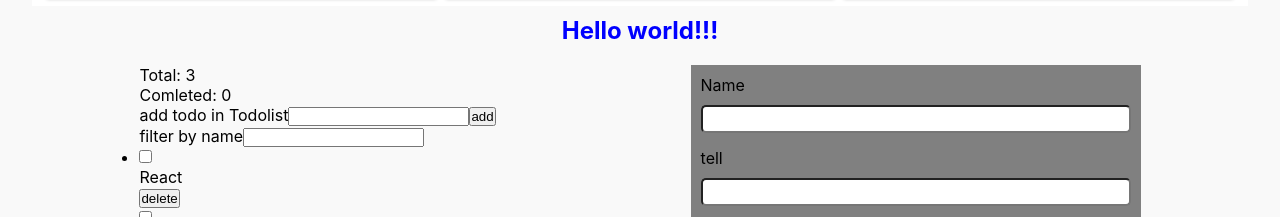
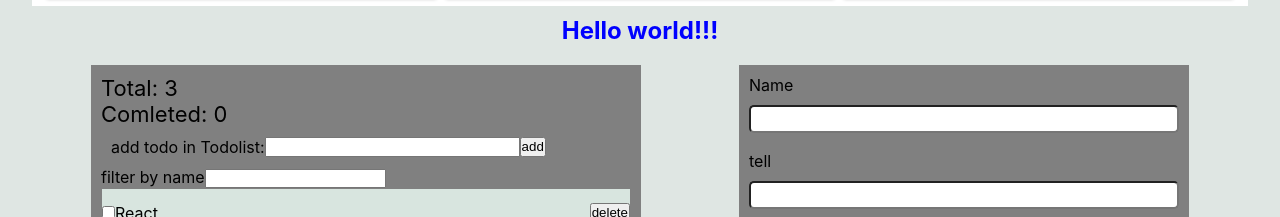
Before and after one commit to VasylArtymovych/react-components, a React (Create React App) app: page / in a window 1280 px wide. Shown: the part 583-800 px from the top of the page. Built offline with nearby package versions, Linux system fonts and the light colour scheme.

Commit message:
added css

```diff
--- a/src/components/App/App.js
+++ b/src/components/App/App.js
@@ -1,36 +1,33 @@
 import React, {Component} from "react";
-import styled, {createGlobalStyle} from 'styled-components';
+import styled from 'styled-components';
 import PaintingList from "../PaintingList";
 import paintings from '../../painting.json';
 import Section from "../Section";
-// import s from './App.module.css';
-// import Todos from '../TodoList/todos.json';
 import TodoList from '../TodoList';
 import Form from '../Form';
 import Title from '../Title';
 import FlexContainer from "../FlexContainer";
 
-const Global = createGlobalStyle`
-  * {
-    margin: 0;
-    padding: 0;
-    box-sizing: border-box;
-  }
-`;
-
 const AppWraper = styled.div`
   width: 100%;
   min-height: 100vh;
   padding: 2rem;
-  background: rgba(174, 167, 171, 0.07);
+
+  @media ${props => props.theme.media.phone} {
+    background: ${props => props.theme.background.primary};
+  };
+  @media ${props => props.theme.media.tablet} {
+    background: ${props => props.theme.background.secondary};
+  };
+  @media ${props => props.theme.media.desktop} {
+    background: ${props => props.theme.background.secondary};
+  };
 `;
 
 class App extends Component {
 
   render(){
     return (
-      <>
-      <Global/>
       <AppWraper>
 
         <Section title="Cards">
@@ -44,10 +41,7 @@ class App extends Component {
           <Form />
         </FlexContainer>
 
-
-
       </AppWraper>
-      </>
     )
   }
 }
--- a/src/components/Form.js
+++ b/src/components/Form.js
@@ -3,78 +3,6 @@ import shortid from 'shortid';
 import styled, {css} from 'styled-components';
 import FlexContainer from "./FlexContainer";
 // import Button from "./Button";
-
-const StyledForm = styled.form`
-    display: flex;
-    flex-direction: column;
-    justify-content: space-between;
-    width: 450px;
-    padding: 10px;
-    background: grey;
-`;
-
-const StyledLabel = styled.label`
-    font-size: 16px;
-    margin-bottom: 15px;
-`;
-
-const StyledInput = styled.input.attrs((props) => ({
-    type: props.type || "text",
-}))`
-    width: 100%;
-    height: 28px;
-    font-size: 1em;
-    border-radius: 5px;
-    margin-top: 10px;
-    padding: ${({padding}) => padding}
-`;
-
-const RadioLabel = styled.label`
-    display: flex;
-    align-items: center;
-    gap: 8px;
-
-`;
-const RadioInput = styled.input.attrs({type: 'radio'})``;
-
-const RadioText = styled.span`
-    ${(props) => {
-        switch (props.mode) {
-            case 'dark':
-            return css`
-                color: blue;
-                ${RadioInput}:checked + && {
-                    color: red;
-                }
-            `;
-        default:
-            return css`
-                color: black;
-                ${RadioInput}:checked + && {
-                    color: blue;
-                }
-            `;
-        }
-    }
-}
-`;
-const StyledButton = styled.button.attrs(props => ({
-    type: "submit",
-    // disabled:  props.disabled || false,
-    disabled: true,
-}))`
-width: 100px;
-height: 25px;
-border: none;
-color: white;
-background: green;
-&:hover,
-&:focus {
-    cursor: pointer;
-    background: grey;
-    box-shadow: 0px 0px 7px white;
-}
-`;
 
 export default class Form extends Component {
     state = {
@@ -187,3 +115,76 @@ export default class Form extends Component {
         )
     }
 };
+
+// styled components
+const StyledForm = styled.form`
+    display: flex;
+    flex-direction: column;
+    justify-content: space-between;
+    width: 450px;
+    padding: 10px;
+    background: grey;
+`;
+
+const StyledLabel = styled.label`
+    font-size: 16px;
+    margin-bottom: 15px;
+`;
+
+const StyledInput = styled.input.attrs((props) => ({
+    type: props.type || "text",
+}))`
+    width: 100%;
+    height: 28px;
+    font-size: 1em;
+    border-radius: 5px;
+    margin-top: 10px;
+    padding: ${({padding}) => padding}
+`;
+
+const RadioLabel = styled.label`
+    display: flex;
+    align-items: center;
+    gap: 8px;
+
+`;
+const RadioInput = styled.input.attrs({type: 'radio'})``;
+
+const RadioText = styled.span`
+    ${(props) => {
+        switch (props.mode) {
+            case 'dark':
+            return css`
+                color: blue;
+                ${RadioInput}:checked + && {
+                    color: red;
+                }
+            `;
+        default:
+            return css`
+                color: black;
+                ${RadioInput}:checked + && {
+                    color: blue;
+                }
+            `;
+        }
+    }
+}
+`;
+const StyledButton = styled.button.attrs(props => ({
+    type: "submit",
+    // disabled:  props.disabled || false,
+    disabled: true,
+}))`
+width: 100px;
+height: 25px;
+border: none;
+color: white;
+background: green;
+&:hover,
+&:focus {
+    cursor: pointer;
+    background: grey;
+    box-shadow: 0px 0px 7px white;
+}
+`;
--- a/src/components/TodoForm.js
+++ b/src/components/TodoForm.js
@@ -1,5 +1,5 @@
-
 import React, {Component} from "react";
+import styled from "styled-components";
 
 class TodoForm extends Component {
     state ={
@@ -24,18 +24,33 @@ class TodoForm extends Component {
     render(){
 
         return (
-            <form onSubmit={this.handleSubmit}>
-                <label>add todo in Todolist</label>
-                <input
-                type="text"
+            <Form onSubmit={this.handleSubmit}>
+                <label>add todo in Todolist:</label>
+                <Input
                 name="message"
                 value={this.state.message}
                 onChange={this.handleChange}
                 />
                 <button type="submit">add</button>
-            </form>
+            </Form>
         )
     }
 }
 
 export default TodoForm;
+
+//styled components
+
+const Form = styled.form`
+    display: flex;
+    // justify-content: space-between;
+    width: 100%;
+    padding: 10px;
+    background: grey;
+`;
+
+const Input = styled.input.attrs({
+    type: "text",
+})`
+    width: 50%;
+`;
--- a/src/components/TodoList.js
+++ b/src/components/TodoList.js
@@ -1,9 +1,11 @@
 import React, {Component} from "react";
-// import s from './TodoList.module.css';
+import shortid from 'shortid';
+import styled, {css} from "styled-components";
 import Todos from './todos.json';
 import FilterTodo from "./FilterTodo";
 import TodoForm from './TodoForm';
-import shortid from 'shortid';
+import FlexContainer from "./FlexContainer";
+
 
 class TodoList extends Component {
     state = {
@@ -57,52 +59,72 @@ class TodoList extends Component {
         const filteredTodos = this.filterByName()
 
         return  (
-        <div>
-            <p>Total: {todos.length}</p>
-            <p>Comleted: {completedTodo}</p>
+        <Container direction="column" padding="10px">
+            <TodoText>Total: {todos.length}</TodoText>
+            <TodoText>Comleted: {completedTodo}</TodoText>
+
             <TodoForm onAddTodo={this.addTodo}/>
+
             <FilterTodo onChange={this.setFilterText} value={filter}/>
             <ul>
             {filteredTodos.map(({id, text, completed}) => (
-                <li key={id}>
+                <Item key={id}>
                     <input
                     type="checkbox"
                     checked={completed}
                     onChange={()=>{this.toggleComplited(id)}}
                     />
-                    <p>{text}</p>
-                    <button
+                    <InputText>{text}</InputText>
+                    <Button
                     type="button"
                     onClick={()=>{this.deleteTodo(id)}}
                     >
                     delete
-                    </button>
-                </li>
+                    </Button>
+                </Item>
             ))}
         </ul>
-        </div>
+        </Container>
         )
     }
-}
-// const TodoList = ({todos, onDeleteTodo})=> (
-//     <ul>
-//         {todos.map(({id, text, complited}) => (
-//             <li key={id}>
-//                 <input
-//                 type="checkbox"
-//                 checked={complited}
-//                 onChange={()=>{}}
-//                 />
-//                 <p>{text}</p>
-//                 <button
-//                 type="button"
-//                 onClick={()=>{onDeleteTodo(id)}}
-//                 >
-//                 delete
-//                 </button>
-//             </li>
-//         ))}
-//     </ul>
-// )
+};
 
 export default TodoList;
+
+const Container = styled(FlexContainer)`
+    width: 550px;
+    background: grey;
+`;
+
+const TodoText = styled.p`
+    font-size: 22px;
+
+`;
+
+const Item = styled.li`
+    display: flex;
+    align-items: center;
+    width: 100%;
+    height: 50px;
+    background: #D8E5DF;
+    border: 1px solid grey;
+    &:not(:last-child){
+        margin-bottom: 10px;
+    }
+`;
+
+const Input = styled.input.attrs({
+    type: 'checkbox',
+    completed: css`${props => props.completed}`,
+})`
+    width: 40px;
+    height: 40px;
+`;
+
+const Button = styled.button.attrs({type: 'button'})`
+    margin-left: auto;
+`;
+
+const InputText = styled.p`
+
+`;
--- a/src/index.js
+++ b/src/index.js
@@ -2,11 +2,36 @@ import React from 'react';
 import ReactDOM from 'react-dom/client';
 import './index.css';
 import App from './components/App';
-// import reportWebVitals from './reportWebVitals';
+import styled, {createGlobalStyle, ThemeProvider} from 'styled-components';
+
+
+const Global = createGlobalStyle`
+  * {
+    margin: 0;
+    padding: 0;
+    box-sizing: border-box;
+  }
+`;
+
+const theme = {
+    background: {
+      primary: "white",
+      secondary: "#DFE6E3",
+    },
+    media: {
+      phone: "(max-width: 425px)",
+      tablet: "(max-width: 768px) and (min-width: 425px)",
+      desktop: "(min-width: 769px)",
+    }
+};
 
 const root = ReactDOM.createRoot(document.getElementById('root'));
 root.render(
   <React.StrictMode>
-    <App />
+    <ThemeProvider theme={theme}>
+      <Global/>
+      <App />
+    </ThemeProvider>
+
   </React.StrictMode>
 );
```
